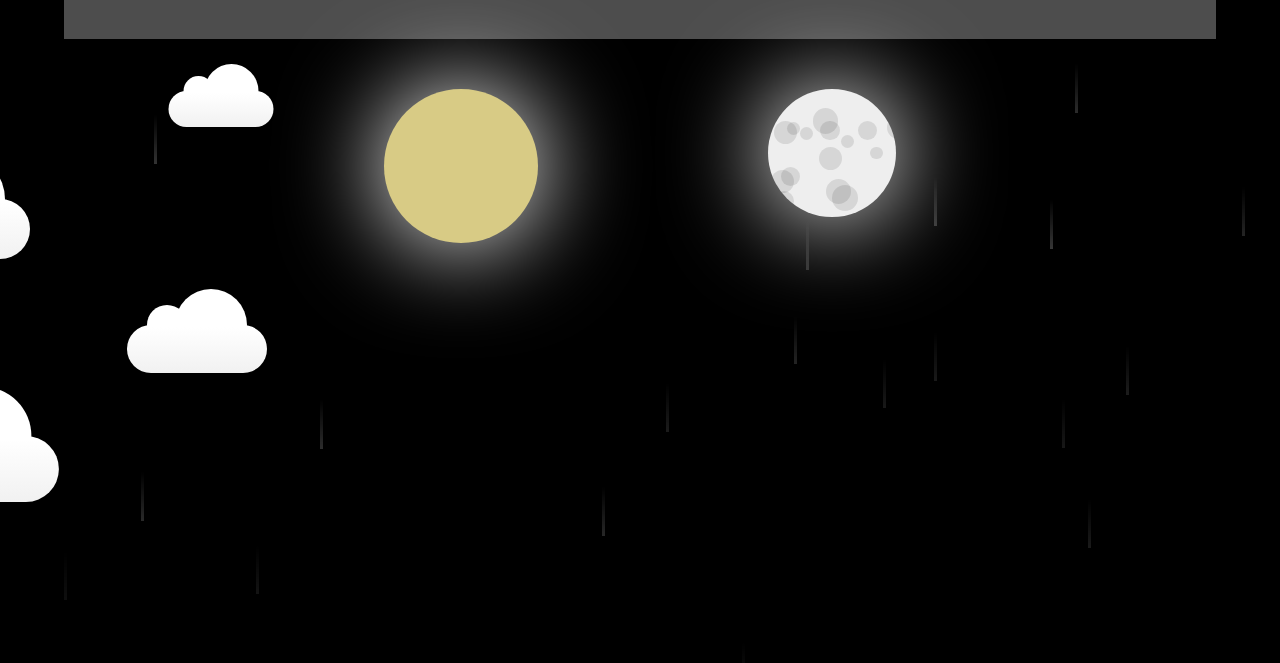
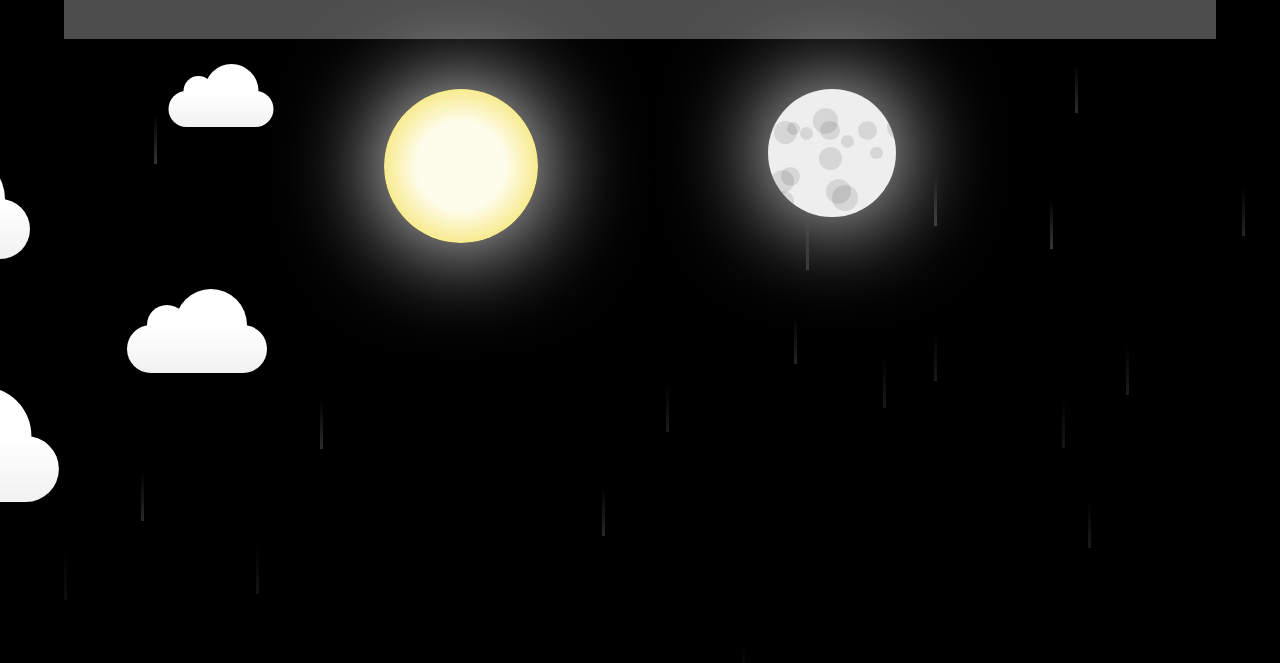
Before and after one commit to probably-not-porter/weathr, a plain HTML site: page index.html in a window 1280 px wide. Shown: the part 71-734 px from the top of the page. Drawn offline with Linux system fonts and the light colour scheme.

Commit message:
add sun gradient

```diff
--- a/css/bodies.css
+++ b/css/bodies.css
@@ -1,7 +1,11 @@
 #sun{
     width: 12vw;
     height: 12vw;
-    background-color: rgb(216, 203, 133);
+    background: #fefcea; /* Old browsers */
+    background: -moz-radial-gradient(center, ellipse cover, #fefcea 41%, #f1da36 100%); /* FF3.6-15 */
+    background: -webkit-radial-gradient(center, ellipse cover, #fefcea 41%,#f1da36 100%); /* Chrome10-25,Safari5.1-6 */
+    background: radial-gradient(ellipse at center, #fefcea 41%,#f1da36 100%); /* W3C, IE10+, FF16+, Chrome26+, Opera12+, Safari7+ */
+    filter: progid:DXImageTransform.Microsoft.gradient( startColorstr='#fefcea', endColorstr='#f1da36',GradientType=1 ); /* IE6-9 fallback on horizontal gradient */
     position: absolute;
     border-radius: 20vw;
     top: 20%;
```
